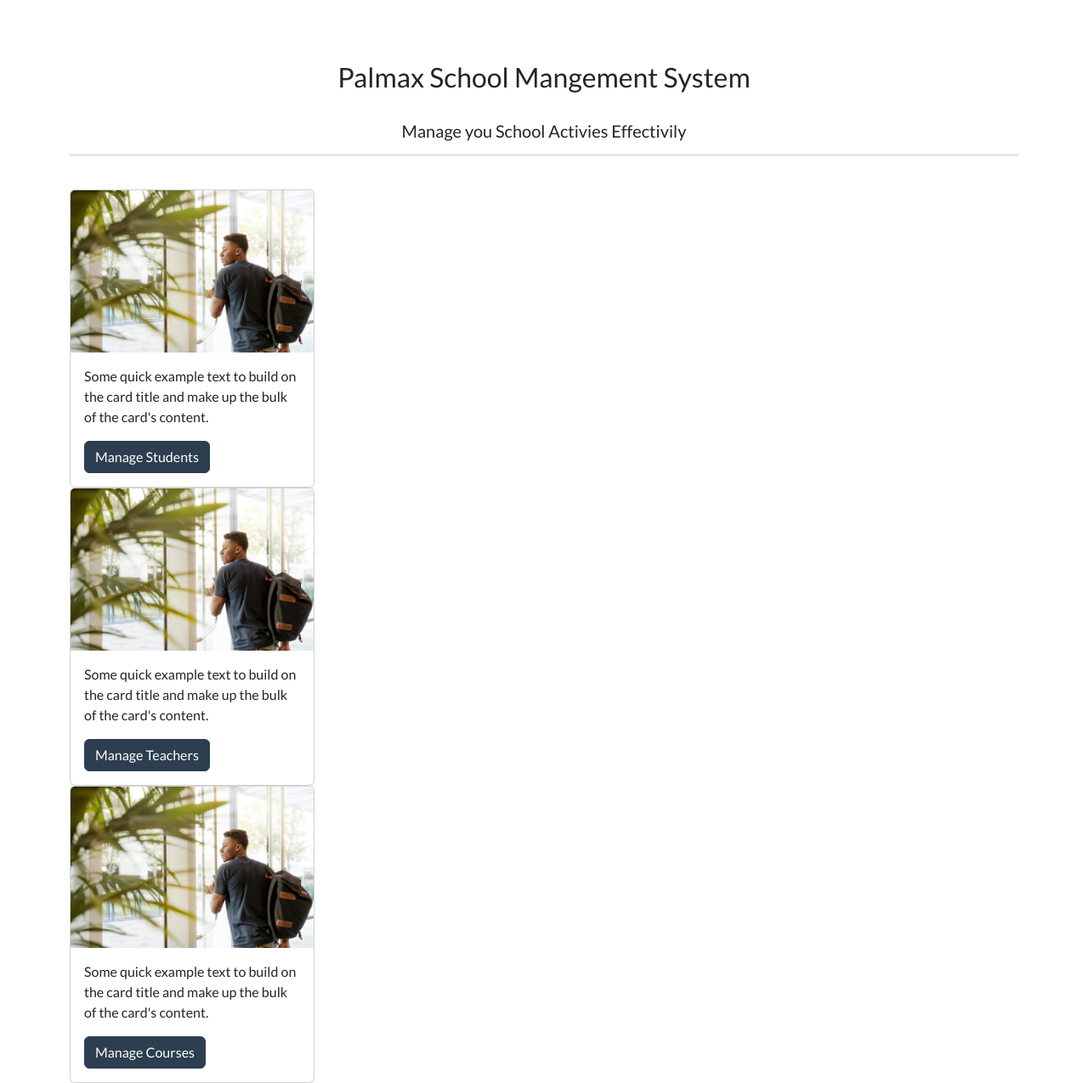
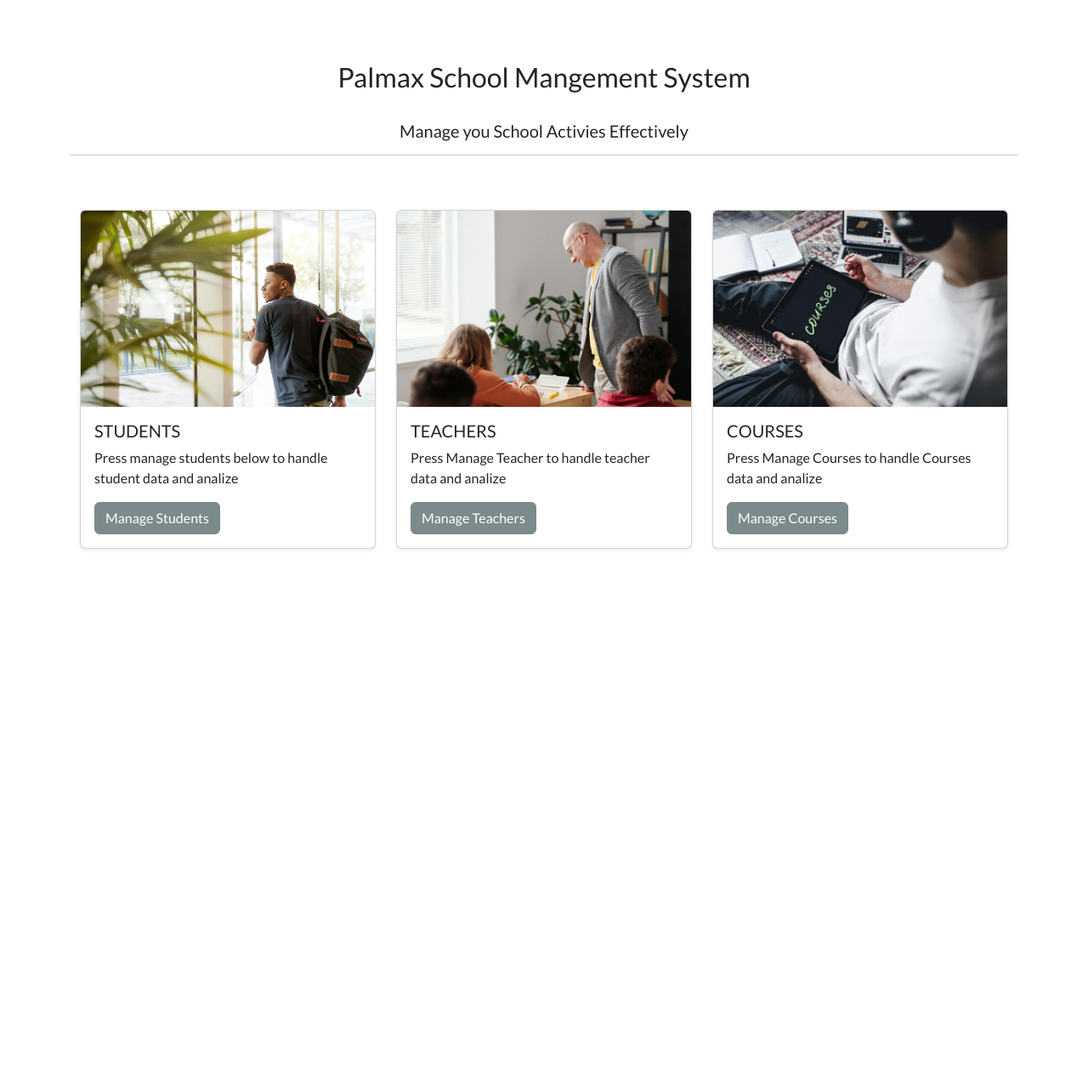
Before and after one commit to erickSteward/SCHOOLMANAGEMENTSYSTEM, a Django app: template palmaxSMS/users/templates/pages/index.html in a window 1280 px wide. Shown: the part 72-1347 px from the top of the page at 85% size. After the commit the page ends 719 px from the top, so only its background shows below. Run offline with Django 5.2, Linux system fonts and the light colour scheme; the template is opened without the code that fills it, so the values that code supplies are empty.

Commit message:
Styling Home Page

```diff
--- a/palmaxSMS/palmaxSMS/urls.py
+++ b/palmaxSMS/palmaxSMS/urls.py
@@ -16,9 +16,11 @@ Including another URLconf
 """
 from django.contrib import admin
 from django.urls import path, include
+from django.conf.urls.static import static
+from palmaxSMS import settings
 
 urlpatterns = [
     path('admin/', admin.site.urls),
 
     path('', include('users.urls'))
-]
+] + static(settings.STATIC_URL, document_root=settings.STATIC_ROOT)
--- a/palmaxSMS/static/css/styles.css
+++ b/palmaxSMS/static/css/styles.css
@@ -1,5 +1,16 @@
-.card{
-    display: flex;
-    align-items: center;
+.card {
+    transition: all 0.3s ease-in-out;
+    /* Add some spacing between the cards */
+    margin-bottom: 20px;
+}
 
+.card:hover {
+    transform: translateY(-10px);
+    /* Makes the card rise on hover */
+    box-shadow: 0 8px 16px rgba(0, 0, 0, 0.2);
+    /* Increase shadow on hover */
 }
+
+.shadow-sm {
+    box-shadow: 0 4px 8px rgba(0, 0, 0, 0.1);
+}
--- a/palmaxSMS/users/templates/pages/base.html
+++ b/palmaxSMS/users/templates/pages/base.html
@@ -15,10 +15,7 @@
         <div class="container">
             <br>
             {% block content %}
-
-
-
-            {% endblock %}
+        {% endblock %}
         </div>
         <script src="{% static 'js/app.js' %}"></script>
         <script src="https://code.jquery.com/jquery-3.4.1.slim.min.js" integrity="sha384-J6qa4849blE2+poT4WnyKhv5vZF5SrPo0iEjwBvKU7imGFAV0wwj1yYfoRSJoZ+n" crossorigin="anonymous"></script>
--- a/palmaxSMS/users/templates/pages/index.html
+++ b/palmaxSMS/users/templates/pages/index.html
@@ -7,34 +7,45 @@
         <div class="text-center">
             <h3> Palmax School Mangement System</h3>
             <br>
-            <h5> Manage you School Activies Effectivily </h5>
+            <h5> Manage you School Activies Effectively </h5>
             <hr>
             <br>
         </div>
-        <div class="card" style="width: 18rem;">
-            <img src="{% static 'images/students.jpg' %}" class="card-img-top" alt="student Image">
-            <div class="card-body">
-              <p class="card-text">Some quick example text to build on the card title and make up the bulk of the card's content.</p>
-              <a href="#" class="btn btn-primary">Manage Students</a>
+        <div class="container my-4">
+            <div class="row">
+                <div class="col-md-4">
+                    <div class="card shadow-sm mb-4 custom-card">
+                        <img src="{% static 'images/students.jpg' %}" class="card-img-top" alt="Student Image">
+                        <div class="card-body">
+                            <h5 class="card-title">STUDENTS</h5>
+                            <p class="card-text">Press manage students below to handle student data and analize</p>
+                            <a href="#" class="btn btn-dark">Manage Students</a>
+                        </div>
+                    </div>
+                </div>
+
+                <div class="col-md-4">
+                    <div class="card shadow-sm mb-4 custom-card">
+                        <img src="{% static "images/teachers.jpg" %}" class="card-img-top" alt="Teacher image">
+                        <div class="card-body">
+                            <h5 class="card-title">TEACHERS</h5>
+                            <p class="card-text">Press Manage Teacher to handle teacher data and analize</p>
+                            <a href="#" class="btn btn-dark">Manage Teachers</a>
+                        </div>
+                    </div>
+                </div>
+
+                <div class="col-md-4">
+                    <div class="card shadow-sm mb-4 custom-card">
+                        <img src="{% static "images/courses.jpg" %}" class="card-img-top" alt="Courses image">
+                        <div class="card-body">
+                            <h5 class="card-title">COURSES</h5>
+                            <p class="card-text">Press Manage Courses to handle Courses data and analize</p>
+                            <a href="#" class="btn btn-dark">Manage Courses</a>
+                        </div>
+                    </div>
+                </div>
             </div>
-          </div>
-          <div class="card" style="width: 18rem;">
-            <img src="{% static 'images/students.jpg' %}" class="card-img-top" alt="student Image">
-            <div class="card-body">
-              <p class="card-text">Some quick example text to build on the card title and make up the bulk of the card's content.</p>
-              <a href="#" class="btn btn-primary">Manage Teachers</a>
-            </div>
-          </div>
-          <div class="card" style="width: 18rem;">
-            <img src="{% static 'images/students.jpg' %}" class="card-img-top" alt="student Image">
-            <div class="card-body">
-              <p class="card-text">Some quick example text to build on the card title and make up the bulk of the card's content.</p>
-              <a href="#" class="btn btn-primary">Manage Courses</a>
-            </div>
-          </div>
-
-
+        </div>
     </body>
-
-
 {% endblock %}
```
Also changed, not shown: palmaxSMS/palmaxSMS/settings.py (+8 -12 lines), palmaxSMS/static/images/courses.jpg (added), palmaxSMS/static/images/teachers.jpg (added), palmaxSMS/users/urls.py (line endings or trailing spaces).
